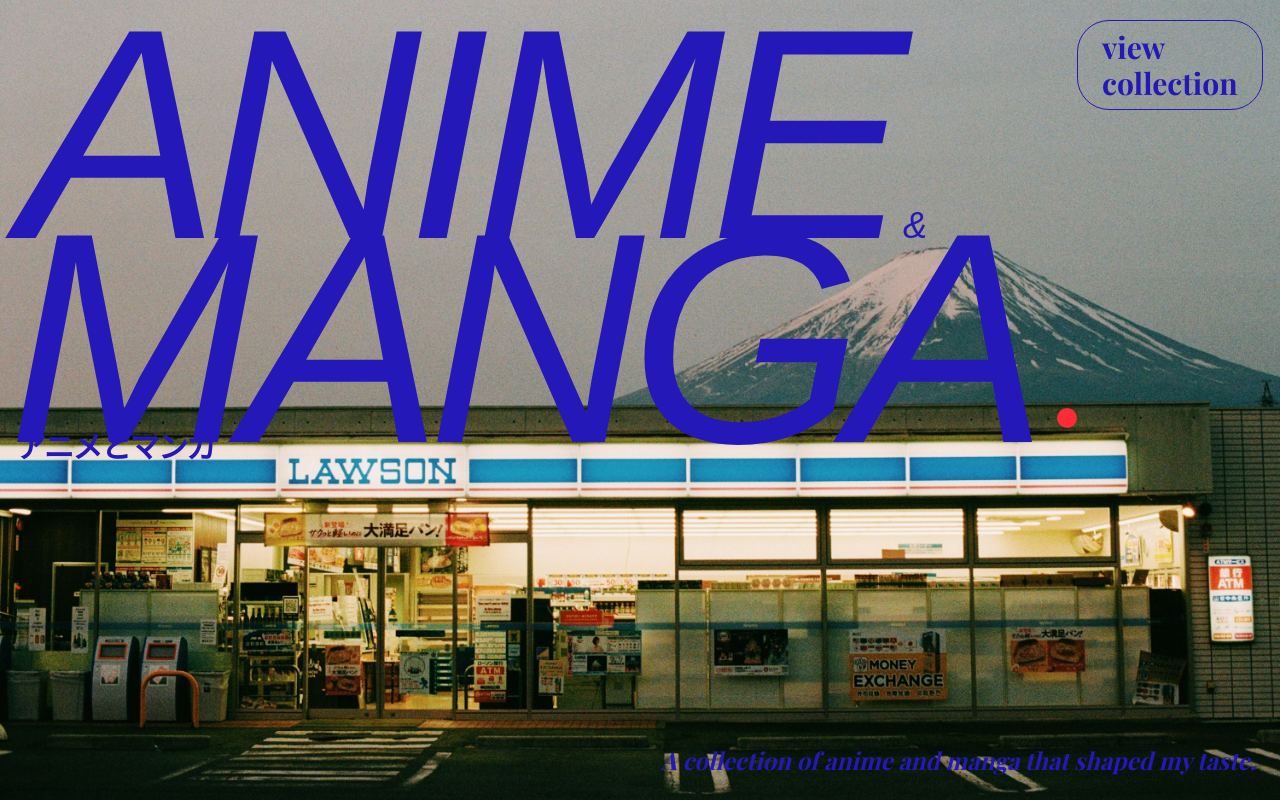
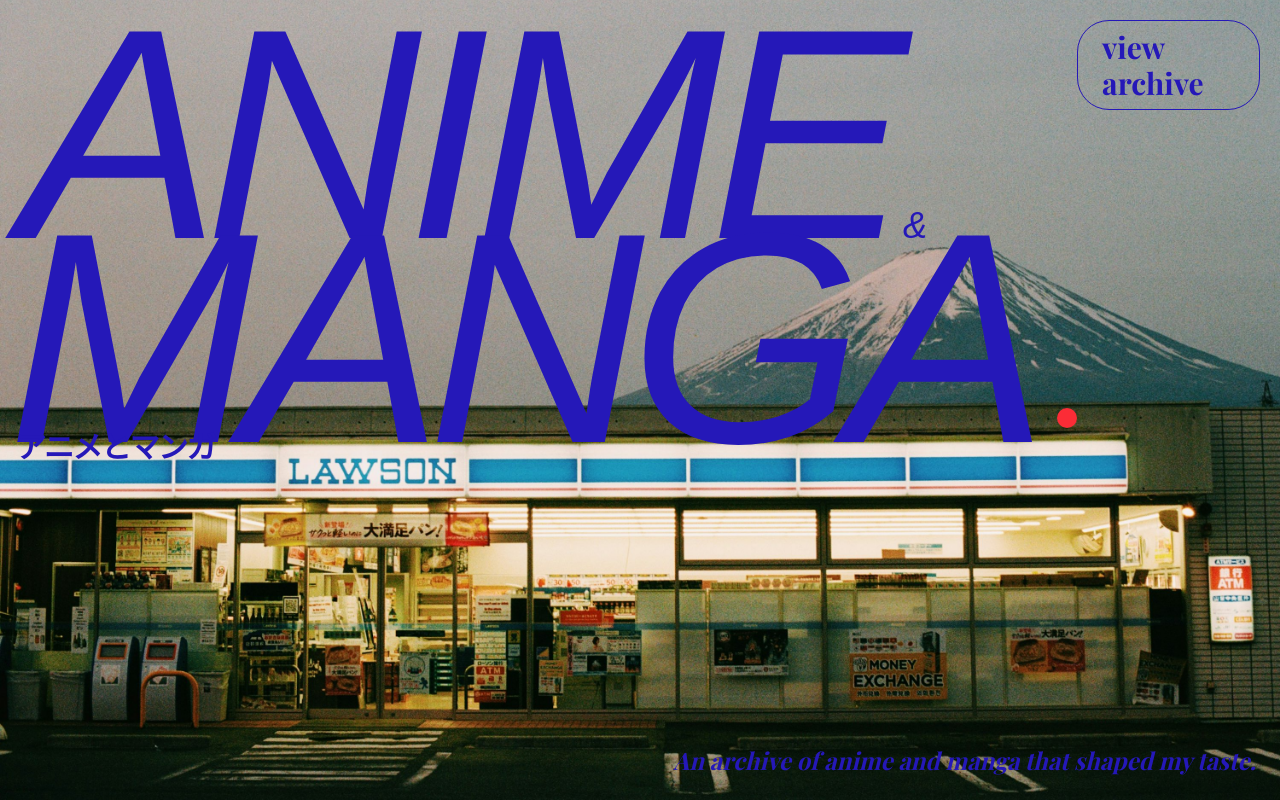
Before and after one commit to MoleXprof/kc-anime-manga, a Next.js app: page / in a window 1280 px wide. Built offline with nearby package versions, Linux system fonts and the light colour scheme; a web font is replaced by a local one.

Commit message:
chore: minor change

```diff
--- a/app/home/page.tsx
+++ b/app/home/page.tsx
@@ -15,7 +15,7 @@ const animes: Poster[] = [
 
 const Home = () => {
 	return (
-		<div className="w-full h-full bg-gray-200">
+		<div className="w-full h-full bg-white">
 			<NavBar />
 			<Stats />
 			<div className='flex items-center justify-center w-full'>
--- a/app/layout.tsx
+++ b/app/layout.tsx
@@ -4,7 +4,7 @@ import { fascinate, playfair, pottaone, sofia } from '@/fonts/fonts'
 
 export const metadata: Metadata = {
   title: "Kyle Chin | Anime & Manga",
-  description: "Kyle Chin's Anime and Manga Collection Website",
+  description: "Kyle Chin's Anime and Manga Archive",
   icons: {
     icon: "/images/flcl.jpg",
   }
--- a/components/hero.tsx
+++ b/components/hero.tsx
@@ -30,11 +30,11 @@ const Hero = () => {
                         bg-transparent text-accent border-accent hover:text-accent-highlight hover:border-accent-highlight
                         text-sm md:text-3xl font-bold transition duration-100 font-playfair"
                 >
-                    view collection
+                    view archive
                 </Link>
             </div>
             <p className='fixed bottom-6 right-6 text-accent font-playfair z-50 font-bold text-2xl italic'>
-                A collection of anime and manga that shaped my taste.
+                An archive of anime and manga that shaped my taste.
             </p>
         </section>
     );
```
